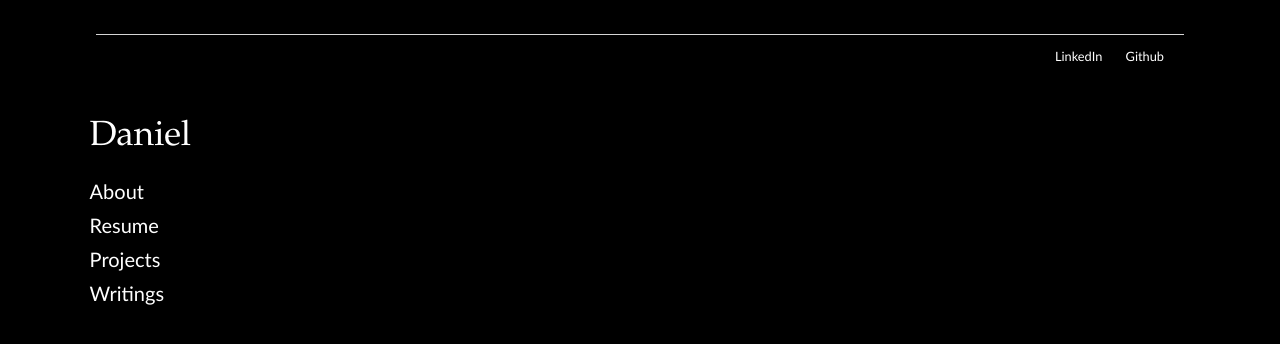
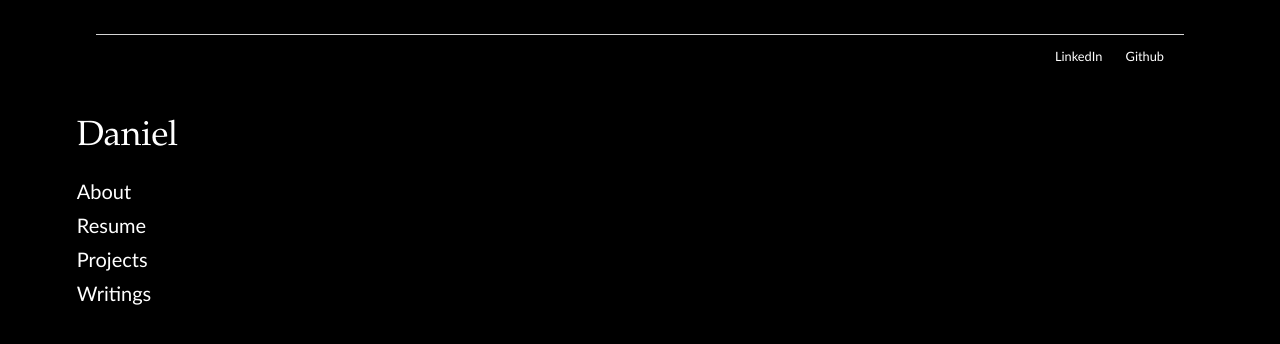
Before and after one commit to Calculasians/calculasians.github.io, a Jekyll site: the page built from about/index.html, in a window 1280 px wide. Shown: the top 344 px of the page. Built offline with Jekyll 4.4.1, drawn with Linux system fonts in a browser that asks for light colours.

Commit message:
Update main.css

```diff
--- a/css/main.css
+++ b/css/main.css
@@ -9,7 +9,7 @@ body {
 
 nav {
     text-align: left;
-    left: 7vw;
+    left: 6vw;
     position: fixed;
     top: 13vh;
     z-index: 1;
```
